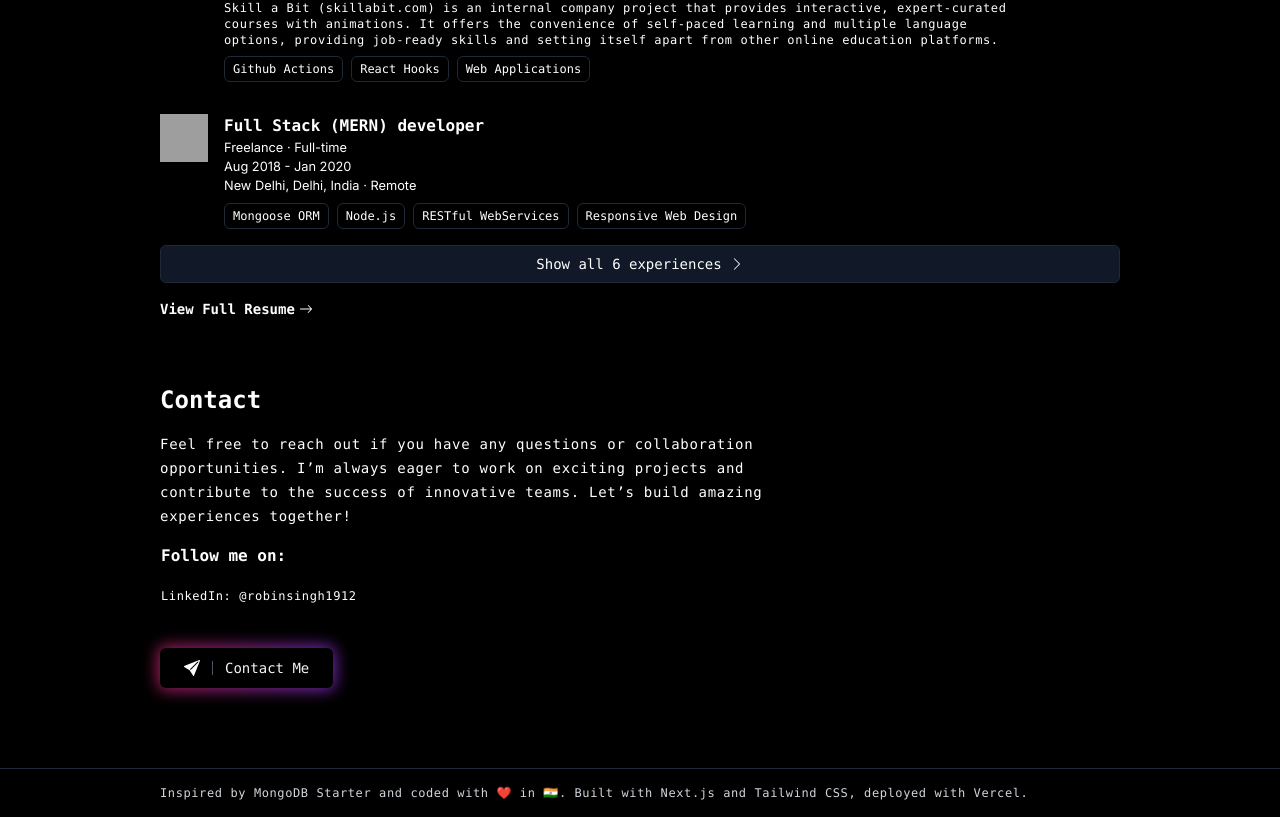
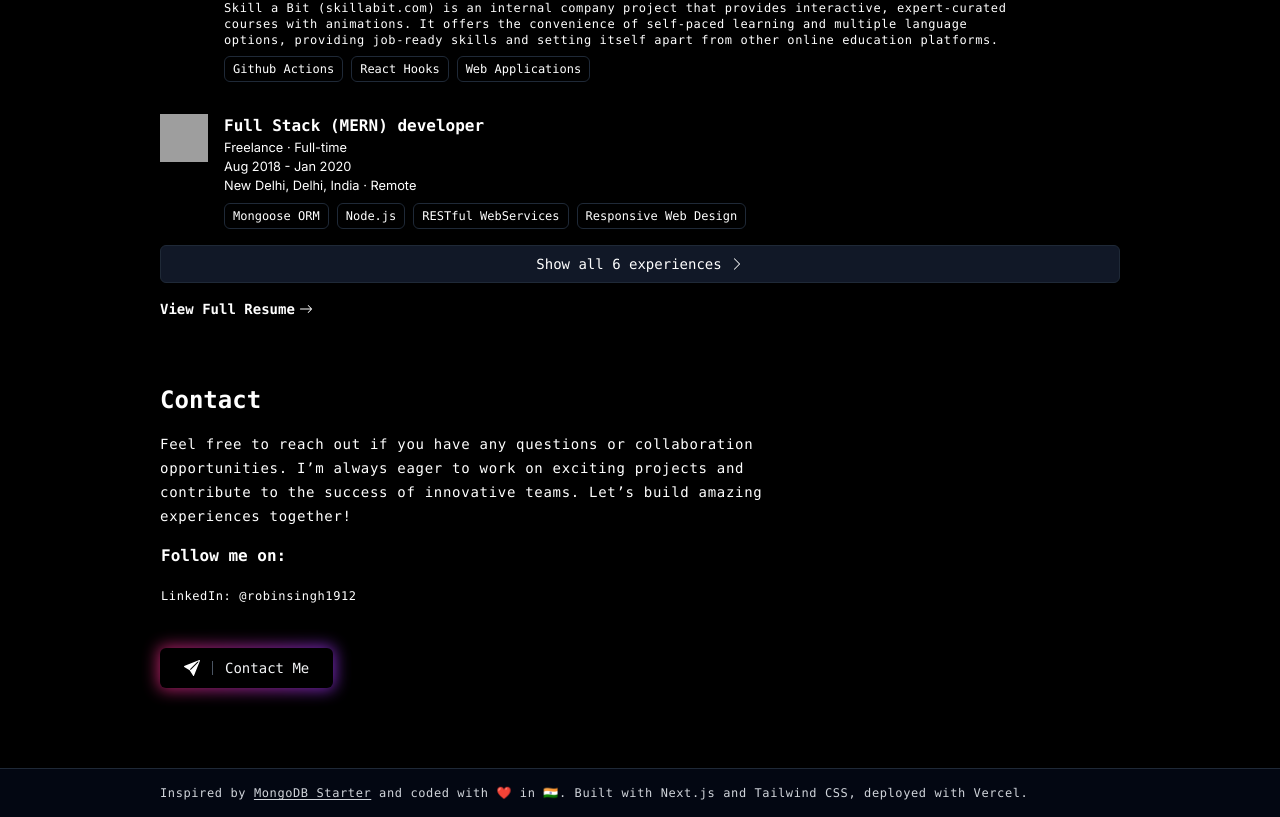
Before and after one commit to robinsingh1912/portfolio, a Next.js app: page / in a window 1280 px wide. Shown: the part 1659-2476 px from the top of the page. Built offline with nearby package versions, Linux system fonts and the light colour scheme; grey boxes are pictures that could not be loaded.

Commit message:
style: :lipstick: updated footer

```diff
--- a/src/components/Footer.tsx
+++ b/src/components/Footer.tsx
@@ -1,12 +1,19 @@
-import { BsLinkedin } from 'react-icons/bs';
-
 export function Footer() {
   return (
-    <footer className="py-4 border-t border-gray-800">
-      <div className="container flex justify-between">
-        <p className="text-xs text-gray-300">
-          Inspired by MongoDB Starter and coded with ❤️ in 🇮🇳. Built with
-          Next.js and Tailwind CSS, deployed with Vercel.
+    <footer className='py-4 border-t border-gray-800 bg-gray-950'>
+      <div className='container flex justify-between'>
+        <p className='text-xs text-gray-300'>
+          Inspired by{' '}
+          <a
+            href='https://mongodb.vercel.app/'
+            target='_blank'
+            rel='noreferrer'
+            className='underline underline-offset-2'
+          >
+            MongoDB Starter
+          </a>{' '}
+          and coded with ❤️ in 🇮🇳. Built with Next.js and Tailwind CSS, deployed
+          with Vercel.
         </p>
       </div>
     </footer>
```
